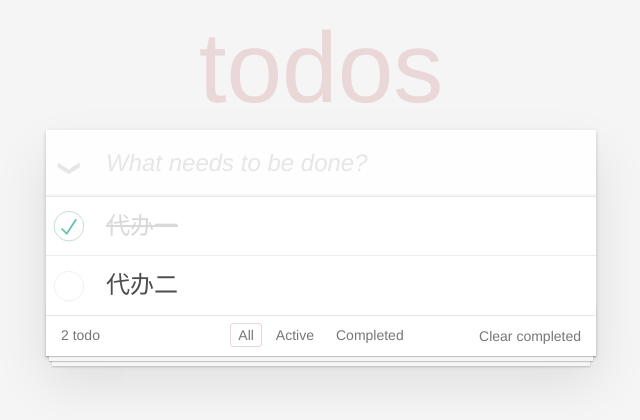
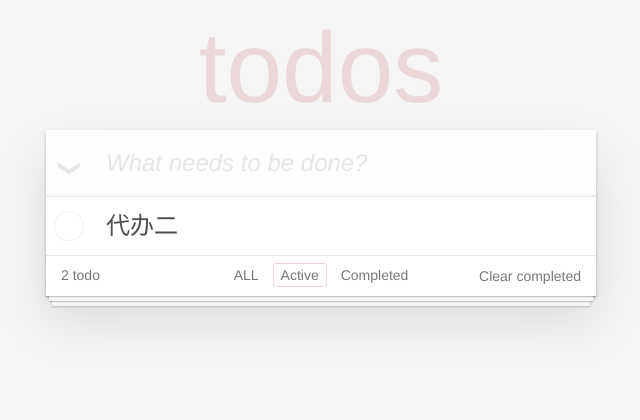
Before and after one commit to zhuayu/combat-todo, a Vue app: page /active in a window 1280 px wide. Shown: the top 420 px of the page, without its empty margins (319-959 px from the left). Built offline with nearby package versions, Linux system fonts and the light colour scheme.

Commit message:
step-9-router

```diff
--- a/package.json
+++ b/package.json
@@ -8,7 +8,8 @@
     "lint": "vue-cli-service lint"
   },
   "dependencies": {
-    "vue": "^2.6.6"
+    "vue": "^2.6.6",
+    "vue-router": "^3.0.2"
   },
   "devDependencies": {
     "@vue/cli-plugin-babel": "^3.5.0",
--- a/src/App.vue
+++ b/src/App.vue
@@ -1,163 +1,5 @@
 <template>
   <div id="app">
-    <section class="todoapp" v-cloak>
-      <the-header :todos.sync="todos" />
-      <todo-list
-        :filter="filter"
-        :todos.sync="todos" />
-      <the-footer
-        :filter.sync="filter"
-        :todos.sync="todos"/>
-
-      <!-- <header class="header">
-        <h1>todos</h1>
-        <input class="new-todo" autofocus autocomplete="off" placeholder="What needs to be done?" v-model="newTodo" @keyup.enter="addTodo()">
-      </header> -->
-
-      <!-- <section class="main">
-        <input id="toggle-all" class="toggle-all" type="checkbox" v-model="allDone">
-        <label for="toggle-all">Mark all as complete</label>
-        <ul class="todo-list">
-          <li :class="['todo',{completed: todo.completed === true}, {editing: editTodo === todo}]" v-for="(todo,index) in showTodo" :key="index">
-            <div class="view">
-              <input class="toggle" type="checkbox" v-model="todo.completed">
-              <label @dblclick="editingMode(todo)">{{todo.title}}</label>
-              <button class="destroy" @click="removeTodo(todo)"></button>
-            </div>
-            <input class="edit" type="text"
-              v-todo-focus="editTodo === todo"
-              v-model="todo.title"
-              @blur="doneEdit(todo)"
-              @keyup.enter="doneEdit(todo)"
-              @keyup.esc="cancelEdit(todo)"
-              >
-          </li>
-        </ul>
-      </section> -->
-
-
-      <!-- <footer class="footer">
-        <span class="todo-count">
-          <strong>{{todos.length}}</strong> todo
-        </span>
-        <ul class="filters">
-          <li><a href="#/all" :class="{selected: filter === 'all'}" @click="changeFilter('all')">All</a></li>
-          <li><a href="#/active" :class="{selected: filter === 'active'}" @click="changeFilter('active')">Active</a></li>
-          <li><a href="#/completed" :class="{selected: filter === 'completed'}" @click="changeFilter('completed')">Completed</a></li>
-        </ul>
-        <button class="clear-completed" v-show="todos.some(data => data.completed)" @click="removeCompleted" >Clear completed</button>
-      </footer> -->
-
-    </section>
-    <!-- <footer class="info">
-      <p>Double-click to edit a todo</p>
-      <p>Written by <a href="http://evanyou.me">Evan You</a></p>
-      <p>Part of <a href="http://todomvc.com">TodoMVC</a></p>
-    </footer> -->
+    <router-view/>
   </div>
 </template>
-
-<script>
-import TheHeader from '@/components/TheHeader'
-import TodoList from '@/components/TodoList'
-import TheFooter from '@/components/TheFooter'
-
-
-import '@/assets/base.css'
-import '@/assets/index.css'
-export default {
-  data() {
-    return {
-      filter: 'all',
-      // newTodo: '',
-      // beforeEditCache:null,
-      // editTodo:null,
-      todos:[{
-        title: '代办一',
-        completed: true,
-      },{
-        title: '代办二',
-        completed: false,
-      }]
-    }
-  },
-  methods: {
-    // changeFilter: function(filter) {
-    //   this.filter = filter
-    // },
-    // addTodo: function (value) {
-    //   var value = this.newTodo && this.newTodo.trim();
-    //   if (!value) {
-    //     return;
-    //   }
-    //   this.todos.push({ id: this.todos.length + 1, title: value, completed: false });
-    //   this.newTodo = '';
-    // },
-    // removeTodo: function (todo) {
-    //   var index = this.todos.indexOf(todo);
-    //   this.todos.splice(index, 1);
-    // },
-    // removeCompleted: function () {
-    //   this.todos = this.todos.filter(data => !data.completed);
-    // },
-    // editingMode(todo) {
-    //   this.beforeEditCache = todo.title;
-    //   this.editTodo = todo;
-    // },
-    // doneEdit: function (todo) {
-    //   if (!this.editTodo) {
-    //     return;
-    //   }
-    //   this.editTodo = null;
-    //   this.beforeEditCache = null;
-    //   todo.title = todo.title.trim();
-    //   if (!todo.title) {
-    //     this.removeTodo(todo);
-    //   }
-    // },
-    // cancelEdit: function (todo) {
-    //   this.editTodo = null;
-    //   todo.title = this.beforeEditCache;
-    //   this.beforeEditCache = null;
-    // },
-  },
-  // computed: {
-  //   showTodo: function() {
-  //     let filter = this.filter;
-  //     let showTodo = this.todos.filter( data => {
-  //       if(filter === 'all'){
-  //         return data
-  //       }else if( filter === 'active'){
-  //         return !data.completed
-  //       }else if( filter === 'completed'){
-  //         return data.completed
-  //       }
-  //     })
-  //     return showTodo
-  //   },
-  //   allDone: {
-  //     get: function () {
-  //       return this.todos.every(data => data.completed);
-  //     },
-  //     set: function (value) {
-  //       this.todos.forEach(function (todo) {
-  //         todo.completed = value;
-  //       });
-  //     }
-  //   }
-  // },
-  // http://vuejs.org/guide/custom-directive.html
-  // directives: {
-  //   'todo-focus': function (el, binding) {
-  //     if (binding.value) {
-  //       el.focus();
-  //     }
-  //   }
-  // },
-  components: {
-    'the-header': TheHeader,
-    'todo-list': TodoList,
-    'the-footer': TheFooter
-  }
-}
-</script>
--- a/src/components/TheFooter.vue
+++ b/src/components/TheFooter.vue
@@ -4,9 +4,18 @@
       <strong>{{todos.length}}</strong> todo
     </span>
     <ul class="filters">
-      <li><a href="#/all" :class="{selected: filter === 'all'}" @click="changeFilter('all')">All</a></li>
-      <li><a href="#/active" :class="{selected: filter === 'active'}" @click="changeFilter('active')">Active</a></li>
-      <li><a href="#/completed" :class="{selected: filter === 'completed'}" @click="changeFilter('completed')">Completed</a></li>
+      <!-- <li><a href="#/all" :class="{selected: filter === 'all'}" @click="changeFilter('all')">All</a></li> -->
+      <!-- <li><a href="#/active" :class="{selected: filter === 'active'}" @click="changeFilter('active')">Active</a></li> -->
+      <!-- <li><a href="#/completed" :class="{selected: filter === 'completed'}" @click="changeFilter('completed')">Completed</a></li> -->
+      <li>
+        <router-link to="/all" :class="{selected: filter === 'all'}" >ALL</router-link>
+      </li>
+      <li>
+        <router-link to="/active" :class="{selected: filter === 'active'}">Active</router-link>
+      </li>
+      <li>
+        <router-link to="/completed" :class="{selected: filter === 'completed'}">Completed</router-link>
+      </li>
     </ul>
     <button class="clear-completed" v-show="showClearCompleted" @click="removeCompleted" >Clear completed</button>
   </footer>
--- /dev/null
+++ b/src/components/TheTodos.vue
@@ -0,0 +1,52 @@
+<template>
+  <section class="todoapp" v-cloak>
+    <the-header
+      :todos.sync="todos"/>
+    <todo-list
+      :filter="filter"
+      :todos.sync="todos" />
+    <the-footer
+      :filter.sync="filter"
+      :todos.sync="todos"/>
+  </section>
+</template>
+
+<script>
+import TheHeader from '@/components/TheHeader'
+import TodoList from '@/components/TodoList'
+import TheFooter from '@/components/TheFooter'
+
+import '@/assets/base.css'
+import '@/assets/index.css'
+export default {
+  data() {
+    return {
+      filter: 'all',
+      todos:[{
+        title: '代办一',
+        completed: true,
+      },{
+        title: '代办二',
+        completed: false,
+      }]
+    }
+  },
+  created() {
+    this.fetchFilter();
+  },
+  watch: {
+    '$route': 'fetchFilter'
+  },
+  methods: {
+    fetchFilter: function() {
+      let filter = this.$route.params.id || 'all';
+      this.filter = filter;
+    }
+  },
+  components: {
+    'the-header': TheHeader,
+    'todo-list': TodoList,
+    'the-footer': TheFooter
+  }
+}
+</script>
--- a/src/main.js
+++ b/src/main.js
@@ -1,8 +1,26 @@
 import Vue from 'vue'
 import App from './App.vue'
+import VueRouter from 'vue-router'
+import TheTodos from '@/components/TheTodos'
+
+Vue.use(VueRouter)
+
+const router = new VueRouter({
+  mode: 'history',
+  routes: [{
+    path: '/',
+    name: 'Root',
+    component: TheTodos,
+  },{
+    path: '/:id',
+    name: 'Filter',
+    component: TheTodos
+  }]
+})
 
 Vue.config.productionTip = false
 
 new Vue({
+  router,
   render: h => h(App),
 }).$mount('#app')
```
Also changed, not shown: 1 other file (tests, documents, lock files or other folders).
